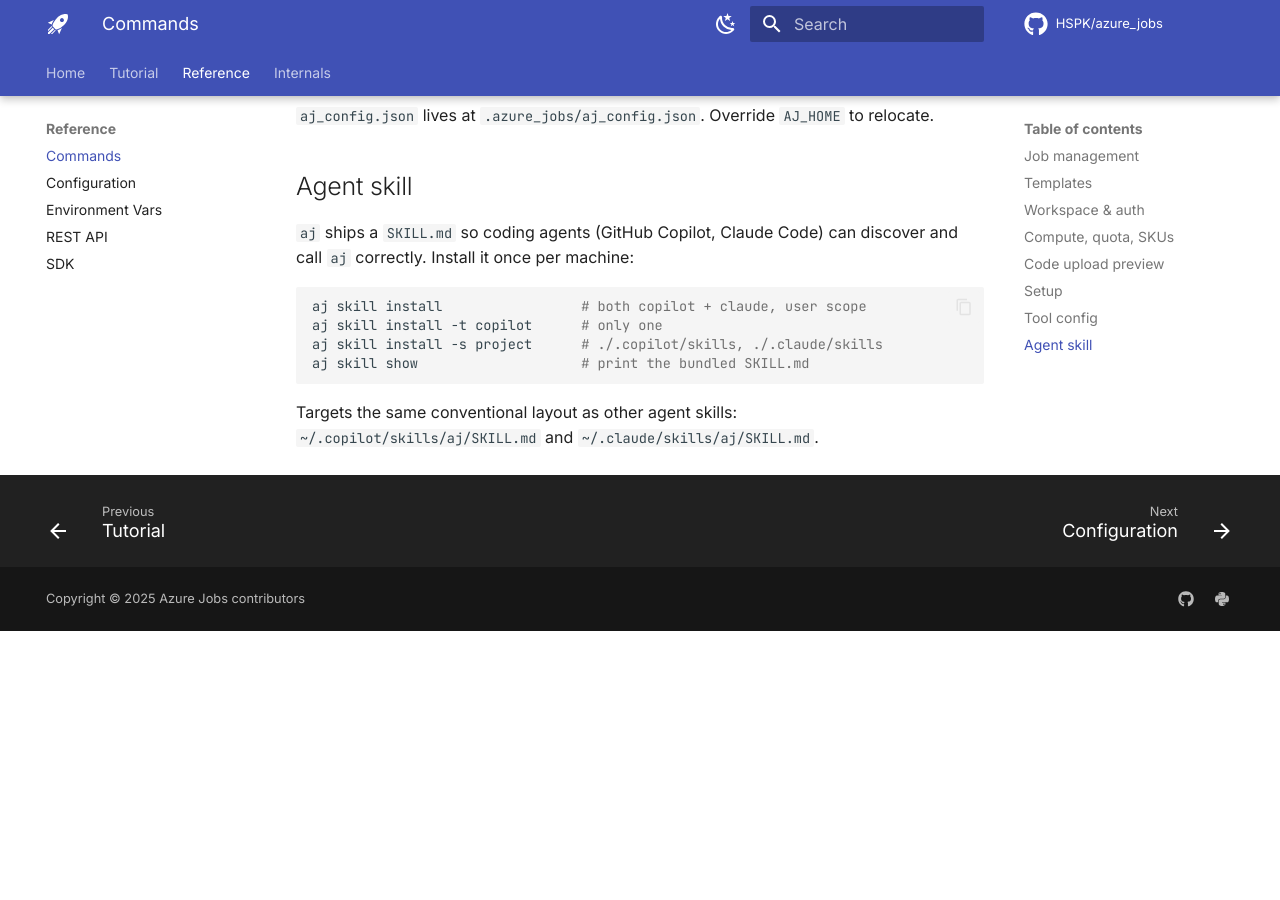
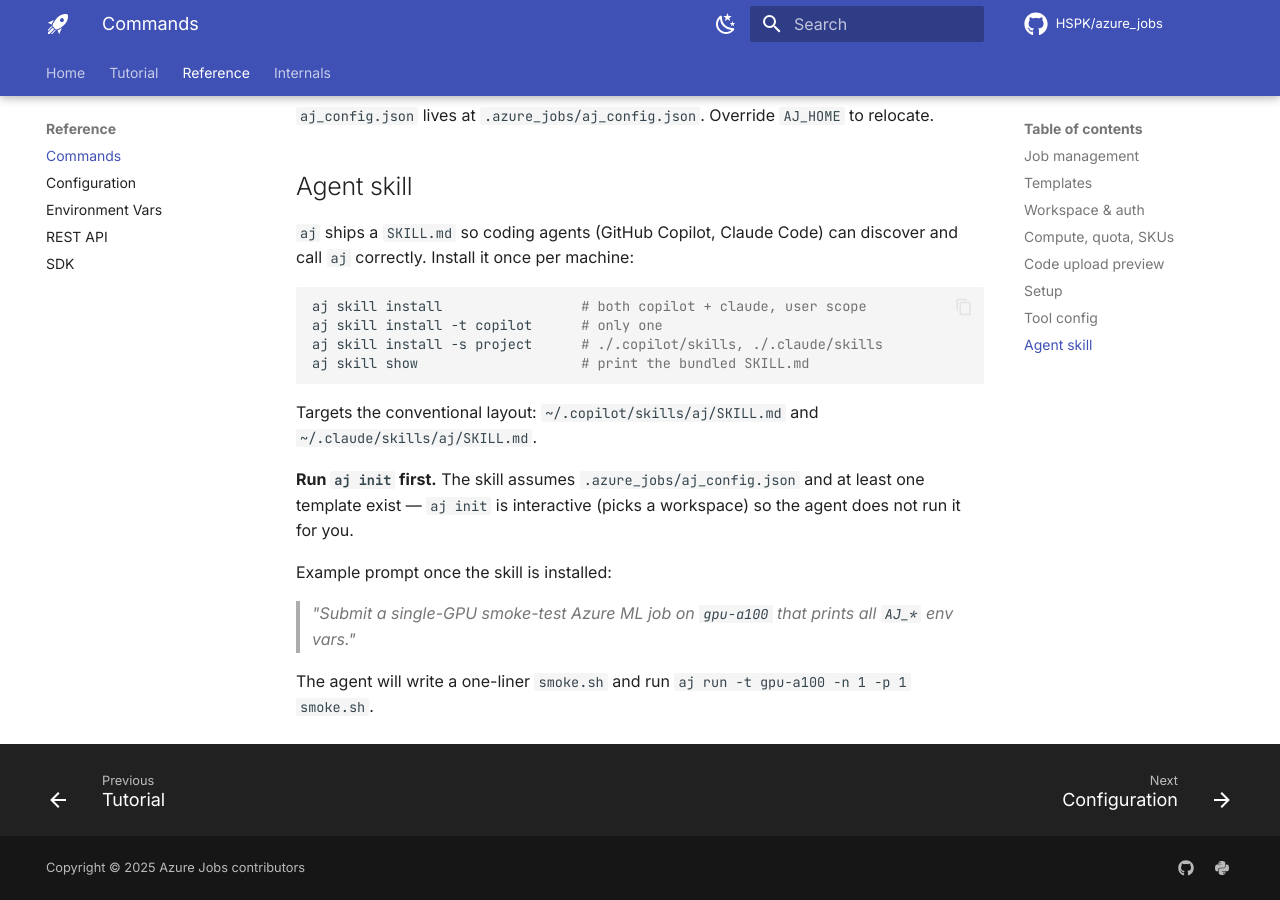
Before and after one commit to HSPK/azure_jobs, an MkDocs documentation site: the page built from docs/commands.md, in a window 1280 px wide and 900 px high, scrolled down 1715 px. Built offline with MkDocs 1.6.1 and Material for MkDocs 9.7.7, drawn with Linux system fonts in a browser that asks for light colours; comment, search, counter and statistics services are not loaded; before the commit the page ends 2346 px from its top, so only the background shows below that.

Commit message:
docs(skill): require 'aj init' first; add smoke-test example
- SKILL.md: prereq section telling agents to stop and ask the user to
  run 'aj init' themselves if .azure_jobs/ is missing (init is
  interactive). Add example prompts including the AJ_* smoke test.
- docs/commands.md: same prereq + example prompt under 'Agent skill'.
- docs/tutorial.md: short bonus section pointing users at
  'aj skill install' once init is done.

Co-authored-by: Copilot <223556219+Copilot@users.noreply.github.com>

````diff
--- a/docs/commands.md
+++ b/docs/commands.md
@@ -91,5 +91,17 @@ aj skill install -s project      # ./.copilot/skills, ./.claude/skills
 aj skill show                    # print the bundled SKILL.md
 ```
 
-Targets the same conventional layout as other agent skills:
-`~/.copilot/skills/aj/SKILL.md` and `~/.claude/skills/aj/SKILL.md`.
+Targets the conventional layout: `~/.copilot/skills/aj/SKILL.md` and
+`~/.claude/skills/aj/SKILL.md`.
+
+**Run `aj init` first.** The skill assumes `.azure_jobs/aj_config.json`
+and at least one template exist — `aj init` is interactive (picks a
+workspace) so the agent does not run it for you.
+
+Example prompt once the skill is installed:
+
+> *"Submit a single-GPU smoke-test Azure ML job on `gpu-a100` that prints
+> all `AJ_*` env vars."*
+
+The agent will write a one-liner `smoke.sh` and run
+`aj run -t gpu-a100 -n 1 -p 1 smoke.sh`.
````
Also changed, not shown: docs/tutorial.md (+18 -0 lines), src/azure_jobs/skills/aj/SKILL.md (+28 -4 lines).
